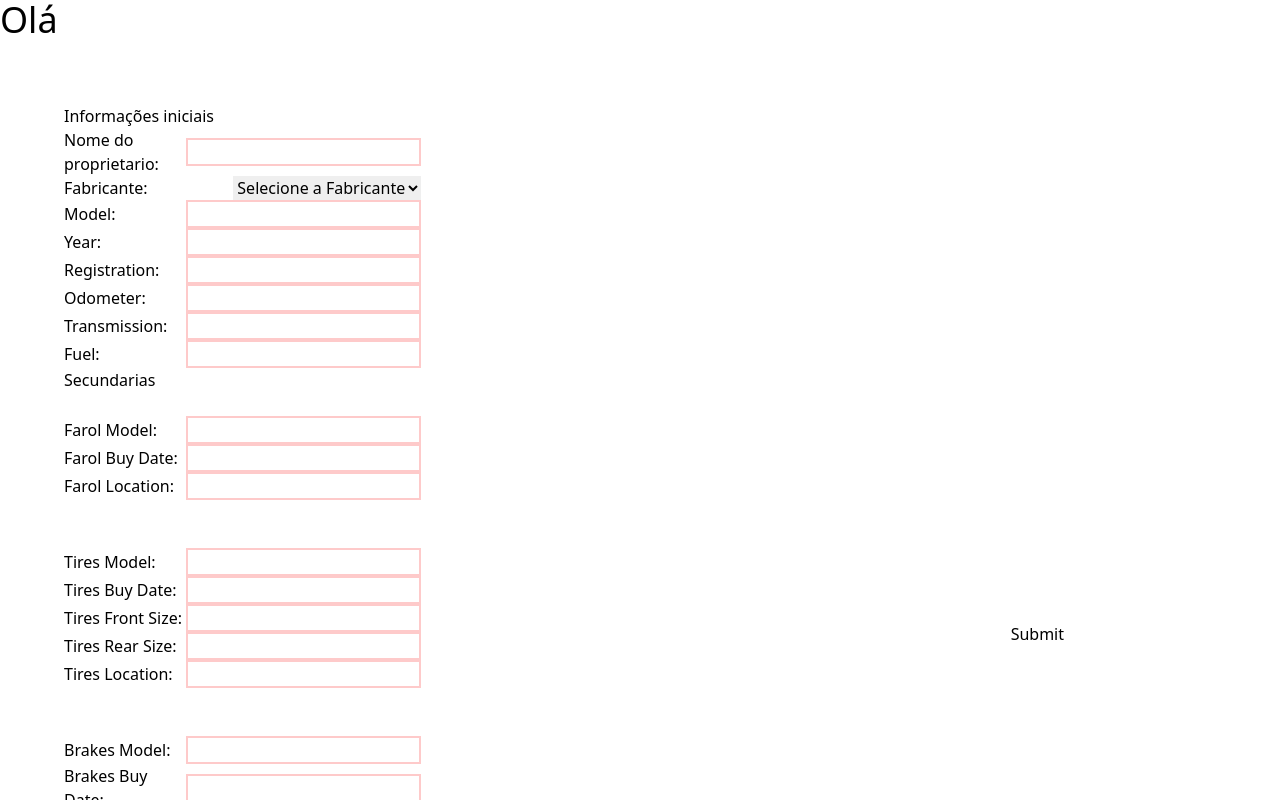
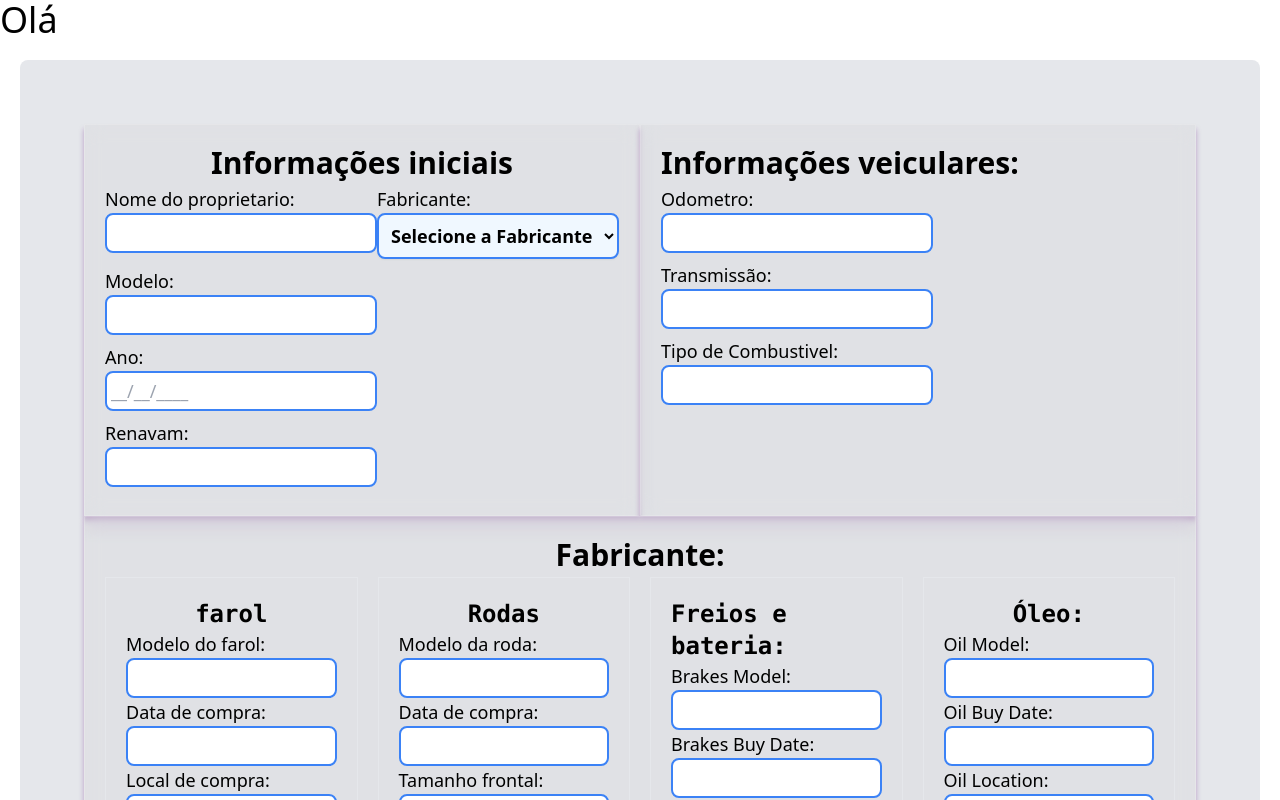
Before and after one commit to EuMotta/mecanica-pi, a Next.js app: page / in a window 1280 px wide. Shown: the top 800 px of the page. Built offline with nearby package versions, Linux system fonts and the light colour scheme; no server answers; the database is empty; a web font is replaced by a local one.

Commit message:
form update 2

```diff
--- a/sections/CarsForm.jsx
+++ b/sections/CarsForm.jsx
@@ -1,6 +1,7 @@
 'use client';
 
 import React, { useEffect, useState } from 'react';
+import { carsList } from '../constants';
 import styles from '../styles';
 
 const CarsForm = () => {
@@ -91,11 +92,12 @@ const CarsForm = () => {
   };
   return (
     <form onSubmit={handleSubmit} className={`${styles.paddings} form`}>
-      <div className=" gap-10">
-        <div className=" grid grid-cols-1">
-          Informações iniciais
+      <div className="grid grid-cols-2">
+        <div className="glassmorphism p-5">
+          <h2 className="text-center">Informações iniciais</h2>
+          <div className="flex flex-wrap">
             <label>
-            Nome do proprietario:
+              <div className="">Nome do proprietario:</div>
               <input
                 type="text"
                 value={Ownername}
@@ -103,10 +105,11 @@ const CarsForm = () => {
               />
             </label>
             <label>
-            Fabricante:
+              <div className="">Fabricante:</div>
               <select
                 value={manufacturer}
                 onChange={(e) => setManufacturer(e.target.value)}
+                className="shadow-sm bg-aliceblue cursor-pointer border-2 border-slate-500 rounded"
               >
                 <option value="" disabled>
                   Selecione a Fabricante
@@ -137,7 +140,7 @@ const CarsForm = () => {
               </select>
             </label>
             <label>
-            Model:
+              <div className="">Modelo:</div>
               <input
                 type="text"
                 value={model}
@@ -145,36 +148,46 @@ const CarsForm = () => {
               />
             </label>
             <label>
-            Year:
+              <div className="">Ano:</div>
               <input
                 type="text"
                 value={year}
-              onInput={(e) => setYear(
+                onInput={(e) =>
+                  setYear(
                     e.target.value.replace(/(\d{2})(\d{2})(\d{4})/, '$1/$2/$3'),
-              )}
+                  )
+                }
                 maxLength="10"
                 title="Data inválida, insira no formato DD/MM/AAAA"
+                placeholder="__/__/____"
                 required
               />
             </label>
             <label>
-            Registration:
+              <div className="">Renavam:</div>
               <input
                 type="text"
                 value={registration}
                 onChange={(e) => setRegistration(e.target.value)}
+                maxLength="11"
               />
             </label>
+          </div>
+        </div>
+        <div className="glassmorphism p-5 gap-2 ">
+          <div className="flex flex-wrap">
+            <h2 className="text-center">Informações veiculares:</h2>
             <label>
-            Odometer:
+              <div className="">Odometro:</div>
               <input
                 type="text"
                 value={odometer}
                 onChange={(e) => setOdometer(e.target.value)}
+                maxLength="6"
               />
             </label>
             <label>
-            Transmission:
+              <div className="">Transmissão:</div>
               <input
                 type="text"
                 value={transmission}
@@ -182,7 +195,7 @@ const CarsForm = () => {
               />
             </label>
             <label>
-            Fuel:
+              <div className="">Tipo de Combustivel:</div>
               <input
                 type="text"
                 value={fuel}
@@ -190,12 +203,15 @@ const CarsForm = () => {
               />
             </label>
           </div>
-        <div className="">
-          Secundarias
-          <br />
-          <br />
+        </div>
+        <div className="glassmorphism p-5 col-span-2">
+          <h2 className="text-center">Fabricante:</h2>
+          <div className="flex flex-wrap">
+            <div className="grid md:grid-cols-2 lg:grid-cols-4 gap-5">
+              <div className="border p-5">
+                <h3 className="text-center">farol</h3>
                 <label>
-            Farol Model:
+                  <div>Modelo do farol:</div>
                   <input
                     type="text"
                     value={farolModel}
@@ -203,7 +219,7 @@ const CarsForm = () => {
                   />
                 </label>
                 <label>
-            Farol Buy Date:
+                  <div>Data de compra:</div>
                   <input
                     type="text"
                     value={farolBuyDate}
@@ -211,17 +227,18 @@ const CarsForm = () => {
                   />
                 </label>
                 <label>
-            Farol Location:
+                  <div>Local de compra:</div>
                   <input
                     type="text"
                     value={farolLocation}
                     onChange={(e) => setFarolLocation(e.target.value)}
                   />
                 </label>
-          <br />
-          <br />
+              </div>
+              <div className="border p-5">
+                <h3 className="text-center">Rodas</h3>
                 <label>
-            Tires Model:
+                  <div>Modelo da roda:</div>
                   <input
                     type="text"
                     value={tiresModel}
@@ -229,7 +246,7 @@ const CarsForm = () => {
                   />
                 </label>
                 <label>
-            Tires Buy Date:
+                  <div>Data de compra:</div>
                   <input
                     type="text"
                     value={tiresBuyDate}
@@ -237,7 +254,7 @@ const CarsForm = () => {
                   />
                 </label>
                 <label>
-            Tires Front Size:
+                  <div>Tamanho frontal:</div>
                   <input
                     type="text"
                     value={tiresFrontSize}
@@ -245,7 +262,7 @@ const CarsForm = () => {
                   />
                 </label>
                 <label>
-            Tires Rear Size:
+                  <div>Tamanho traseiro:</div>
                   <input
                     type="text"
                     value={tiresRearSize}
@@ -253,15 +270,16 @@ const CarsForm = () => {
                   />
                 </label>
                 <label>
-            Tires Location:
+                  <div>Local de compra:</div>
                   <input
                     type="text"
                     value={tiresLocation}
                     onChange={(e) => setTiresLocation(e.target.value)}
                   />
                 </label>
-          <br />
-          <br />
+              </div>
+              <div className="border p-5">
+                <h3>Freios e bateria:</h3>
                 <label>
                   Brakes Model:
                   <input
@@ -312,8 +330,9 @@ const CarsForm = () => {
                     onChange={(e) => setBatteryLocation(e.target.value)}
                   />
                 </label>
-          <br />
-          <br />
+              </div>
+              <div className="border p-5">
+                <h3 className="text-center">Óleo:</h3>
                 <label>
                   Oil Model:
                   <input
@@ -340,6 +359,9 @@ const CarsForm = () => {
                 </label>
               </div>
             </div>
+          </div>
+        </div>
+      </div>
       <br />
       <br />
       <button type="submit">Submit</button>
--- a/styles/globals.css
+++ b/styles/globals.css
@@ -2,12 +2,102 @@
 @tailwind components;
 @tailwind utilities;
 
-.form{
-  @apply grid grid-cols-3 gap-x-10;
+.bg-aliceblue {
+  background-color: #f0f8ff;
 }
-.form input{
-  @apply border-2 border-red-200;
+
+.form {
+  @apply  m-5 p-5 bg-gray-200 rounded-lg;
 }
+
+.form input {
+  @apply border-2 border-blue-500 p-1 rounded-lg w-full;
+}
+
 .form label {
-  @apply flex justify-between items-center;
+  @apply font-medium text-lg mb-2;
 }
+
+.form select {
+  @apply border-2 border-blue-500 p-2 rounded-lg;
+}
+
+.form-veicular button {
+  @apply bg-blue-500 text-white rounded-lg p-2 hover:bg-blue-600;
+}
+
+.glassmorphism {
+  background: rgba(206, 206, 206, 0.2);
+  box-shadow: 0 5px 5px 0 rgba(109, 31, 135, 0.37);
+  backdrop-filter: blur(10px);
+  border: 1px solid rgba(255, 255, 255, 0.18);
+}
+
+/* elements */
+h1 {
+  @apply font-bold mb-2  text-2xl md:text-3xl lg:text-4xl;
+}
+
+h2 {
+  @apply font-bold mb-1  text-xl md:text-2xl lg:text-3xl;
+}
+
+h3 {
+  @apply font-bold font-mono text-lg md:text-xl lg:text-2xl;
+}
+
+h4 {
+  @apply font-bold font-mono text-base md:text-lg lg:text-xl;
+}
+
+h5 {
+  @apply font-bold text-sm md:text-base lg:text-lg;
+}
+
+p {
+  @apply text-base font-mono md:text-lg lg:text-xl;
+}
+
+blockquote {
+  @apply font-bold italic text-xl md:text-2xl lg:text-3xl;
+}
+
+code {
+  @apply font-mono text-xs md:text-sm lg:text-base;
+}
+
+label {
+  @apply font-bold text-sm md:text-base lg:text-lg;
+}
+
+button {
+  @apply font-bold text-sm md:text-base lg:text-lg;
+}
+
+select {
+  @apply font-bold text-sm md:text-base lg:text-lg;
+}
+
+table {
+  @apply font-bold text-sm md:text-base lg:text-lg;
+}
+
+th {
+  @apply font-bold text-sm md:text-base lg:text-lg;
+}
+
+td {
+  @apply text-sm md:text-base lg:text-lg;
+}
+
+caption {
+  @apply font-bold text-base md:text-lg lg:text-xl;
+}
+
+small {
+  @apply text-xs md:text-sm lg:text-base;
+}
+
+strong {
+  @apply font-bold text-base md:text-lg lg:text-xl;
+}
```
Lines whose indentation alone changed are shown as unchanged.
